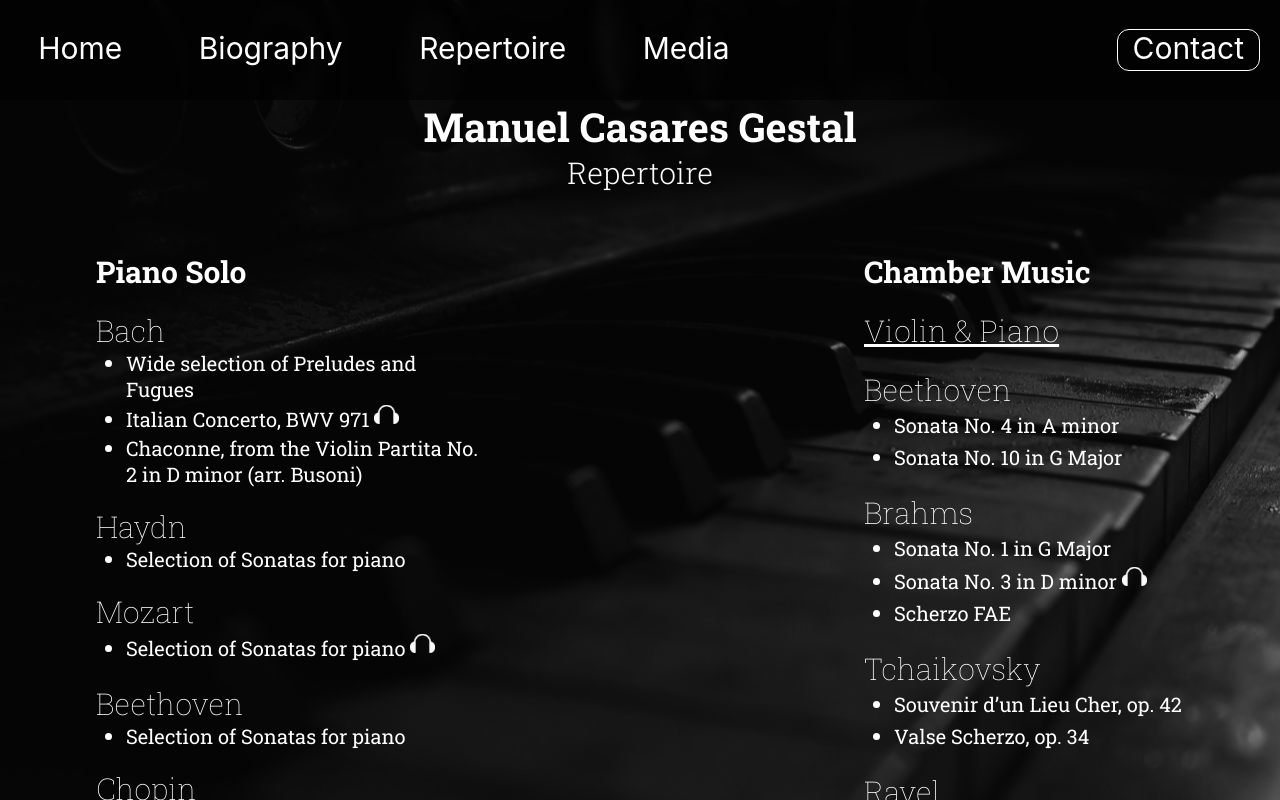
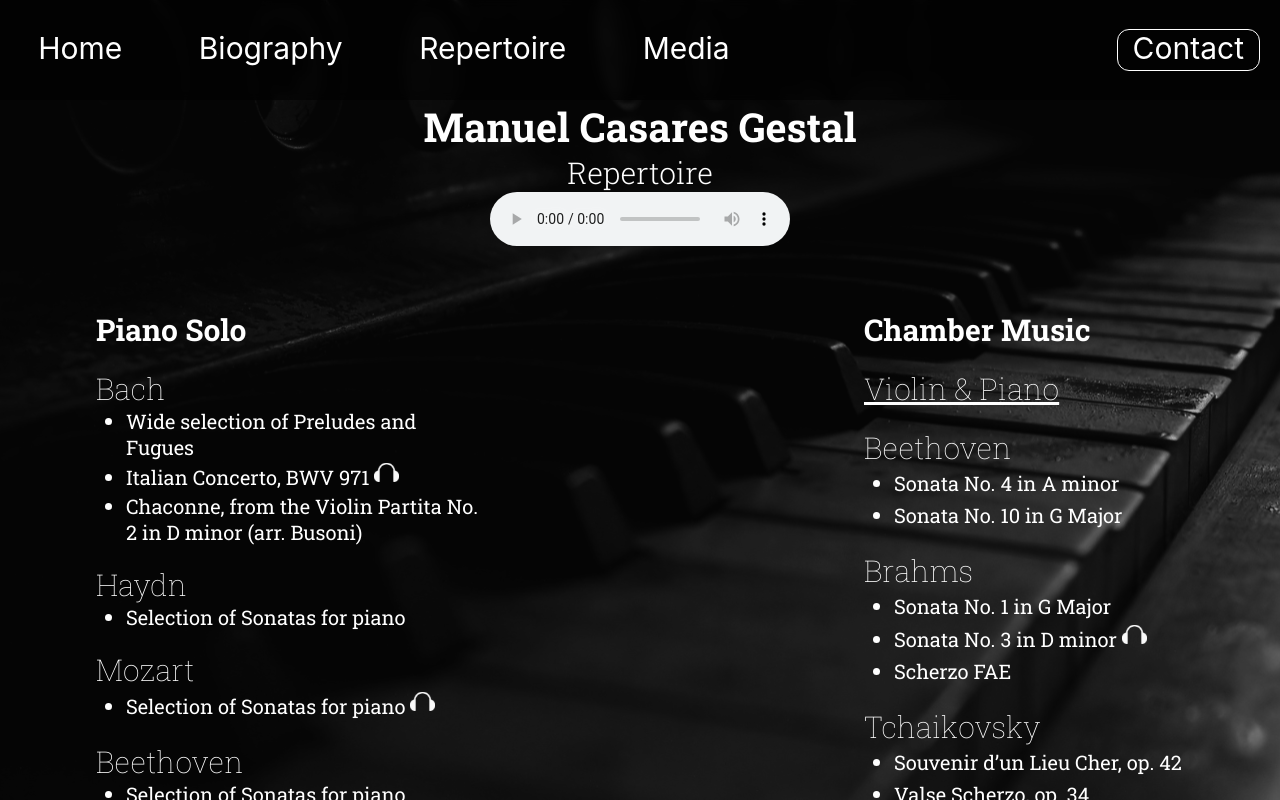
Before and after one commit to gabrielmoris/Manuel-Casares, a Next.js app: page /repertoire in a window 1280 px wide. Both pictures are taken after a click on the item "Italian Concerto, BWV 971". Shown: the top 800 px of the page. Built offline with nearby package versions, Linux system fonts and the light colour scheme; a web font is replaced by a local one.

Commit message:
solve audio problem

```diff
--- a/pages/repertoire.tsx
+++ b/pages/repertoire.tsx
@@ -1,29 +1,30 @@
-import React, { useState } from "react";
+import React, { useMemo, useState, useEffect } from "react";
 import type { NextPage } from "next";
 import Image from "next/image";
 
 const Repertoire: NextPage = () => {
-    const [audioPlay, setAudioPlay] = useState(true);
-    const [audio, setAudio]: any = useState(null);
+    const [audio, setAudio]:any= useState(null);
 
-    const play = (music: any) => {
-        if (audioPlay) {
-            audio?.pause();
-            setAudio(new Audio(music));
-            setAudioPlay(false);
-            console.log("pause", audio);
-        } else {
-            audio?.play();
-            setAudioPlay(true);
-            console.log("play", audio);
-        }
+    const play = (music: string | undefined) => {
+            setAudio(music);
     };
+
+
 
     return (
         <div className="repertoire">
             <div className="title-repertoire">
                 <h1>Manuel Casares Gestal</h1>
                 <h2>Repertoire</h2>
+                {audio && (
+                    <audio
+                        id="audio"
+                        autoPlay
+                        loop
+                        controls
+                        src={audio}
+                    ></audio>
+                )}
             </div>
             <div className="body-repertoire">
                 <div className="left-repertoire">
```
